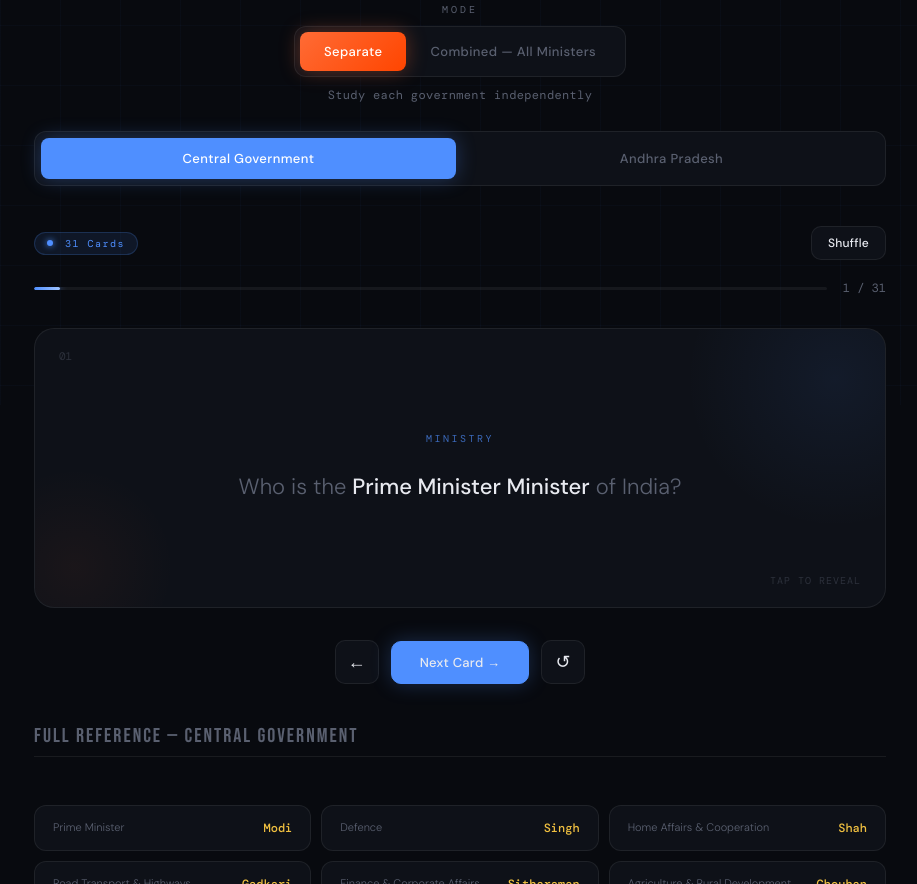
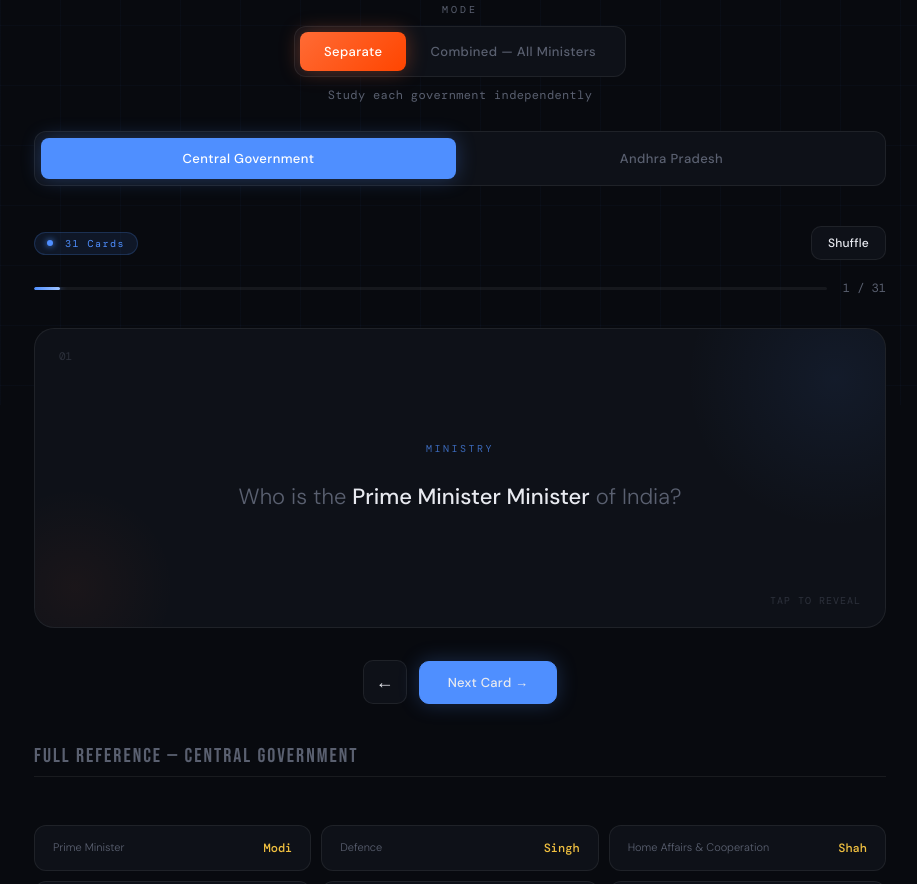
Before and after one commit to Mohan-codeer/GK-flashcards, a plain HTML site: page index.html in a window 1280 px wide. Shown: the part 395-1279 px from the top of the page, without its empty margins (180-1097 px from the left). Drawn offline with nearby package versions, Linux system fonts and the light colour scheme.

Commit message:
Update index.html

```diff
--- a/index.html
+++ b/index.html
@@ -286,12 +286,13 @@
     perspective: 1200px;
     margin-bottom: 32px;
     cursor: pointer;
+    height: 300px;
   }
 
   .card-inner {
     position: relative;
     width: 100%;
-    min-height: 280px;
+    height: 100%;
     transform-style: preserve-3d;
     transition: transform 0.6s cubic-bezier(0.4, 0, 0.2, 1);
   }
@@ -311,7 +312,7 @@
     flex-direction: column;
     align-items: center;
     justify-content: center;
-    padding: 48px 40px;
+    padding: 40px 40px;
     overflow: hidden;
   }
 
@@ -716,7 +717,6 @@
   <div class="controls">
     <button class="btn btn-icon" onclick="prevCard()">←</button>
     <button class="btn btn-primary" onclick="nextCard()">Next Card →</button>
-    <button class="btn btn-icon" onclick="resetCards()">↺</button>
   </div>
 
   <!-- Full list -->
```
